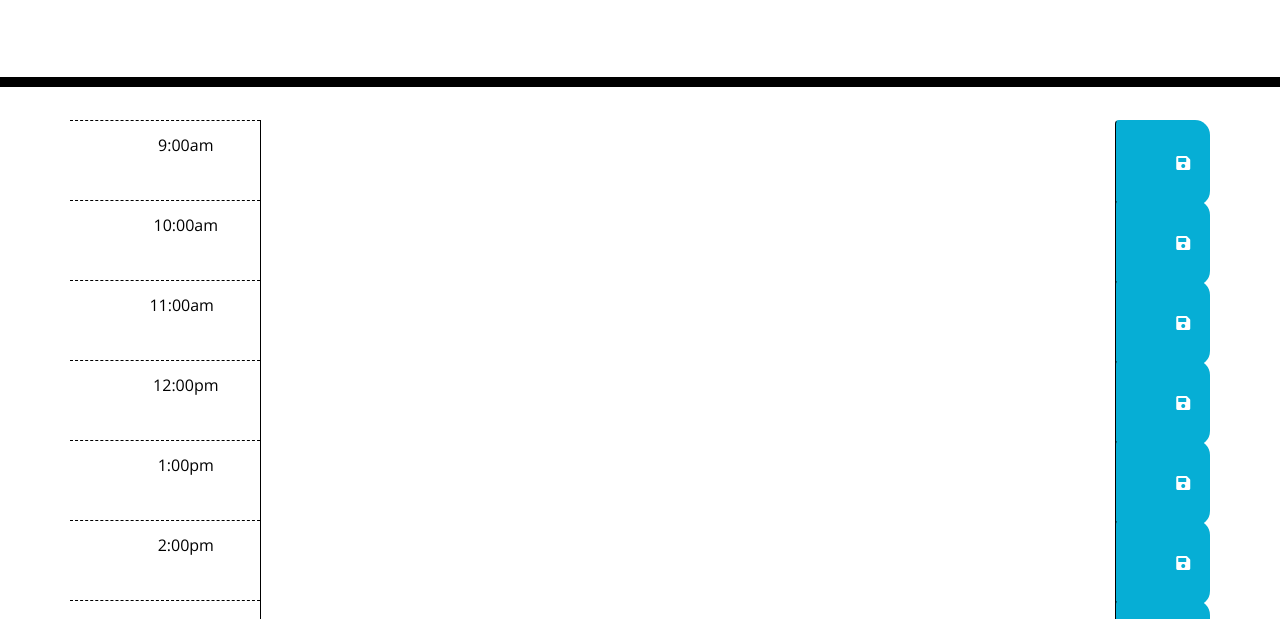
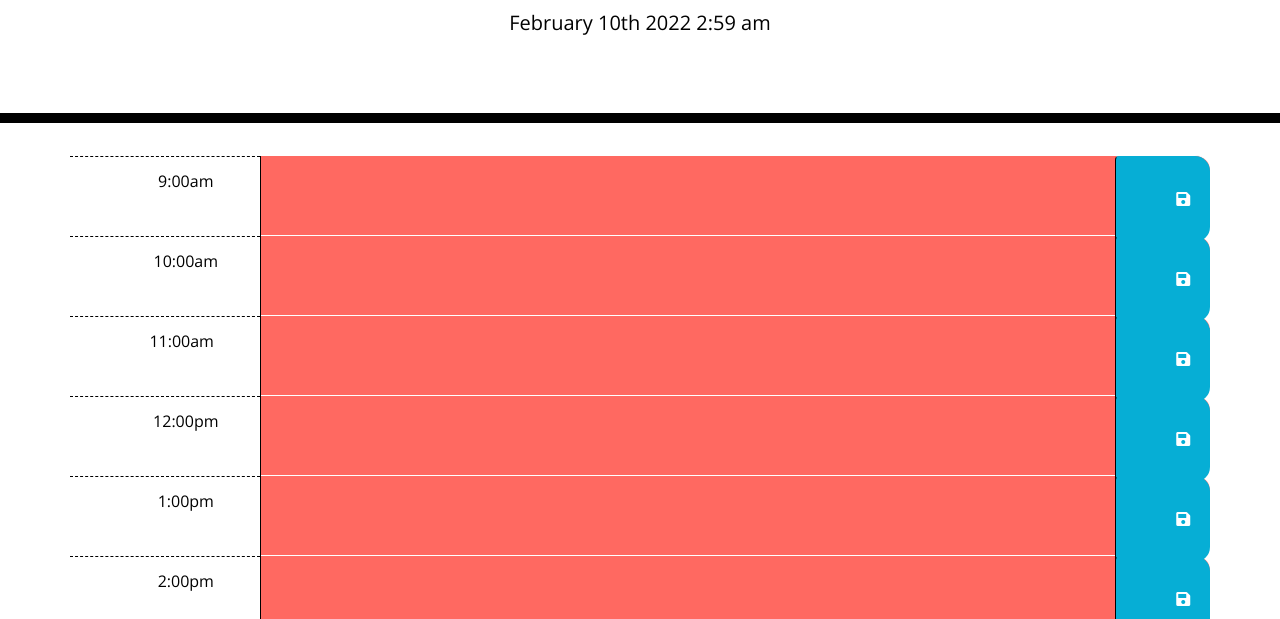
Before and after one commit to ChristinaHC/schedule_me, a plain HTML site: page index.html in a window 1280 px wide. Shown: the part 181-800 px from the top of the page. Drawn offline with nearby package versions, Linux system fonts and the light colour scheme.

Commit message:
fixing order of scripts in index.html and debugging

```diff
--- a/assets/js/script.js
+++ b/assets/js/script.js
@@ -4,26 +4,28 @@ $(document).ready(function() {
 
      // Save button for scheduled task and time - works on click
      $(".saveBtn").on("click", function () {
-         console.log(this);
+         console.log("savebtn", this);
+         //debugger;
          var text = $(this).siblings(".description").val();
          var time = $(this).parent().attr("id");
 
          // Save items in local storage
          localStorage.setItem(time, text);
+         console.log("localStorage", localStorage);
      })
 
      // Load saved data from local storage based on designated time
      $("#hour9 .description").val(localStorage.getItem("hour9"));
      $("#hour10 .description").val(localStorage.getItem("hour10"));
-     $("hour11 .description").val(localStorage.getItem("hour11"));
-     $("hour12 .description").val(localStorage.getItem("hour12"));
-     $("hour13 .description").val(localStorage.getItem("hour13"));
-     $("hour14 .description").val(localStorage.getItem("hour14"));
-     $("hour15 .description").val(localStorage.getItem("hour15"));
-     $("hour16 .description").val(localStorage.getItem("hour16"));
-     $("hour17 .description").val(localStorage.getItem("hour17"));
+     $("#hour11 .description").val(localStorage.getItem("hour11"));
+     $("#hour12 .description").val(localStorage.getItem("hour12"));
+     $("#hour13 .description").val(localStorage.getItem("hour13"));
+     $("#hour14 .description").val(localStorage.getItem("hour14"));
+     $("#hour15 .description").val(localStorage.getItem("hour15"));
+     $("#hour16 .description").val(localStorage.getItem("hour16"));
+     $("#hour17 .description").val(localStorage.getItem("hour17"));
 
-     function timeTracker() {
+     function hourTracker() {
          // Current time block
          var currentHour = moment().hour();
 
@@ -48,7 +50,7 @@ $(document).ready(function() {
                  $(this).removeClass("future");
                  $(this).addClass("present");
              }
-         });
-     };
-     timeTracker();
-});
+         })
+     }
+     hourTracker();
+})
--- a/index.html
+++ b/index.html
@@ -123,8 +123,8 @@
       </div>
     </div>
 
-    <script src="./assets/js/script.js"></script>
     <script src="https://code.jquery.com/jquery-3.4.1.min.js"></script>
     <script src="https://cdnjs.cloudflare.com/ajax/libs/moment.js/2.24.0/moment.min.js"></script>
+    <script src="./assets/js/script.js"></script>
   </body>
 </html>
```
